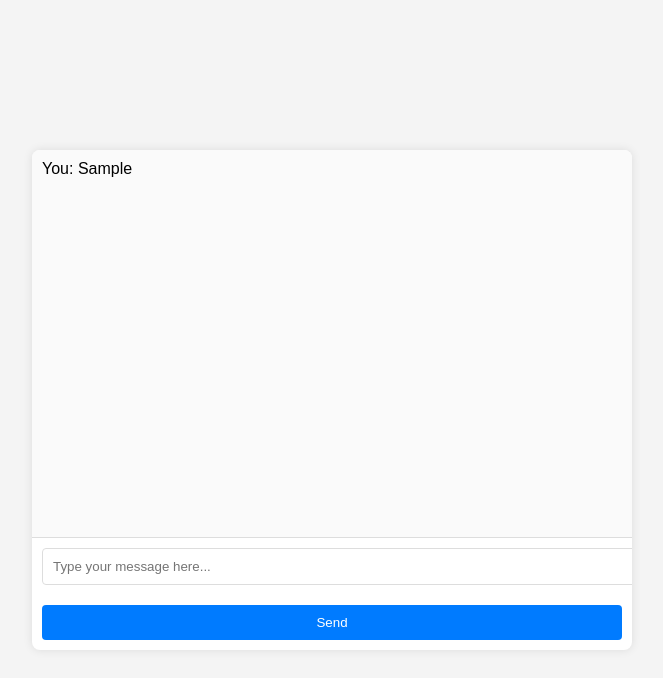
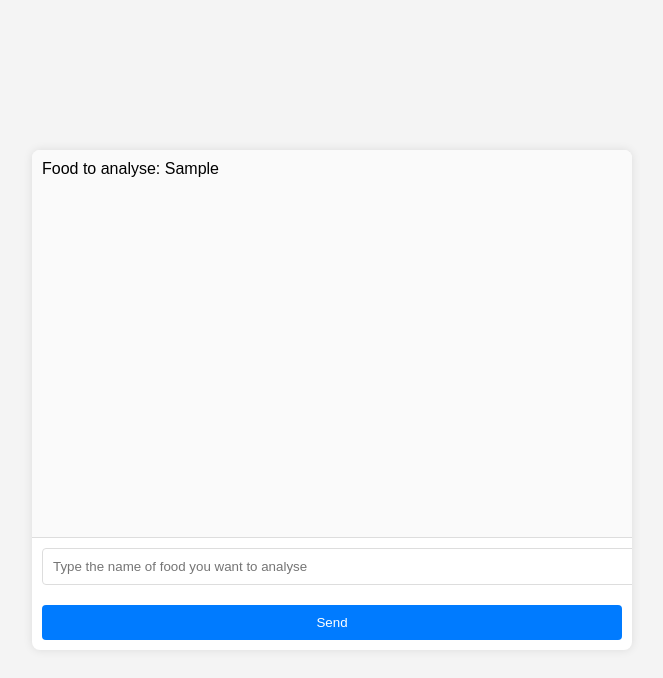
Before and after one commit to d98malik/Nutrition-Lab-Project, a plain HTML site: page index.html in a window 1280 px wide. Both pictures are taken after typing "Sample" into the empty fields and a click on the button "Send". Shown: the whole page, without its empty margins (308-971 px from the left). Drawn offline with Linux system fonts and the light colour scheme; no server answers.

Commit message:
added __pycache__ to gitignore updated text box placeholder of index.html

```diff
--- a/index.html
+++ b/index.html
@@ -13,7 +13,7 @@
             <div class="output-box" id="output-box">
                 <!-- Output messages will appear here -->
             </div>
-            <input type="text" id="input-box" placeholder="Type your message here...">
+            <input type="text" id="input-box" placeholder="Type the name of food you want to analyse">
             <button onclick="sendMessage()">Send</button>
         </div>
     </div>
--- a/script.js
+++ b/script.js
@@ -8,7 +8,7 @@ async function sendMessage() {
     if (message) {
         // Display the user message
         const userMessage = document.createElement('div');
-        userMessage.textContent = `You: ${message}`;
+        userMessage.textContent = `Food to analyse: ${message}`;
         outputBox.appendChild(userMessage);
 
         // Clear input box
```
Also changed, not shown: 2 other files.
